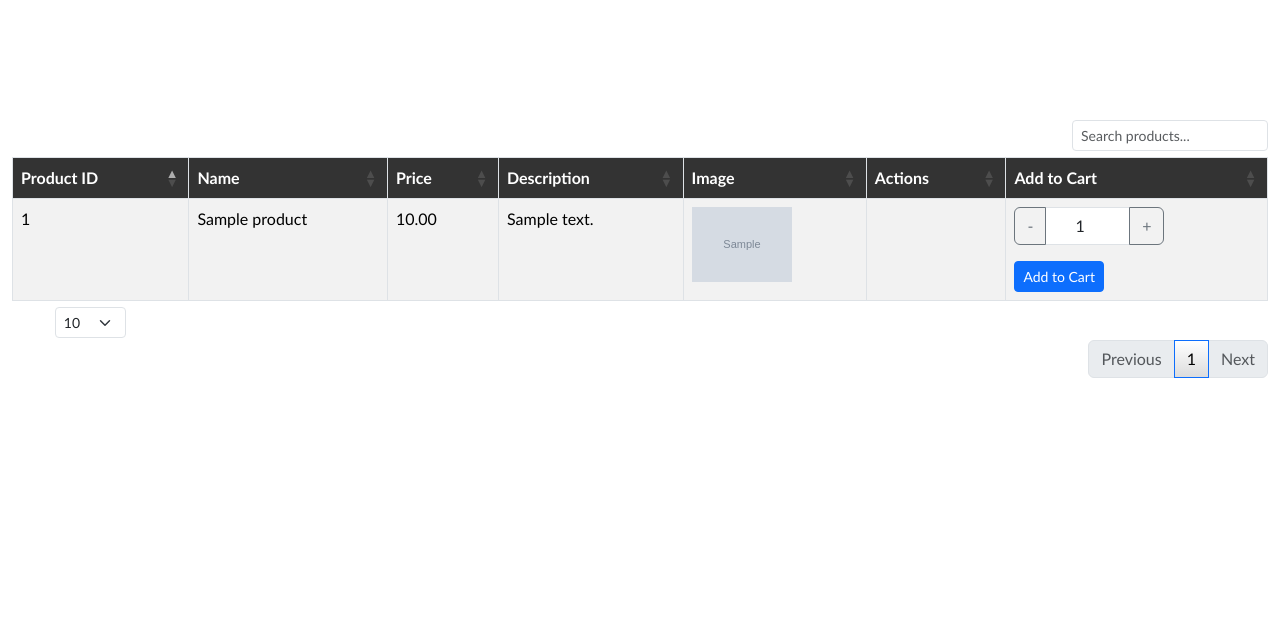
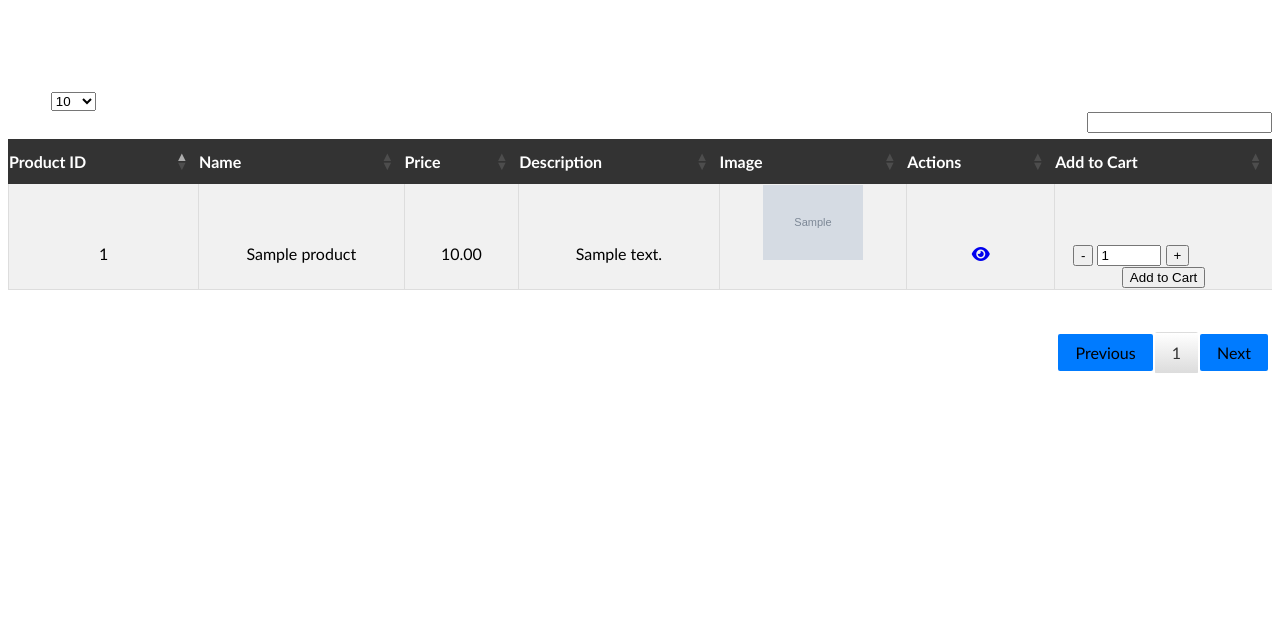
Before and after one commit to arcelda/Starter_Project, a PHP site: page /Starter_Project/layer_presentation/productList.php in a window 1280 px wide. Shown: the top 618 px of the page. Before the commit the page ends 378 px from the top, so only its background shows below. Run offline with PHP 8.4, Linux system fonts and the light colour scheme; tables that the repository leaves empty hold one stand-in row (values such as "Sample post"); grey boxes marked "Sample" are stand-in pictures; some libraries are stand-ins or nearby versions.

Commit message:
Fixed product table.

```diff
--- a/css/styles.css
+++ b/css/styles.css
@@ -27,13 +27,76 @@ footer {
     height: 50px;
 }
 
+#productTable thead {
+    box-sizing: border-box;
+    height: 45px;
+}
+
 #productTable thead th {
     color: #ffffff; /* White text for table headers */
     background-color: #333333; /* Dark background for headers */
 }
 
-#productTable tbody td {
+#productTable tbody {
+    display: table-row-group;
+    border: #000000;
     color: #000000; /* Black text for table cells */
+    border-bottom-color: #000000;
+}
+
+#productTable tbody {
+    display: table-row-group;
+    vertical-align: inherit;
+    unicode-bidi: isolate;
+    border: #000000;
+    border-bottom-color: #000000;
+}
+
+#productTable tbody > th{
+    padding: 8px 10px;
+}
+
+#productTable tbody > tr{
+    display: table-row;
+    vertical-align: inherit;
+    unicode-bidi: isolate;
+    text-align: center;
+}
+
+
+#productTable tbody > tr > td {
+    border-bottom: 1px solid #ddd !important;
+    border-left: 1px solid #ddd;
+}
+
+#productTable tbody > tr.odd >.sorting_1{
+    background-color: #f1f1f100;
+}
+
+#productTable tbody > tr.odd{
+    background-color: #f1f1f1f8;
+}
+
+#productTable tbody > tr:hover{
+    background-color: #f1f1f1cc;
+}
+
+#productTable tbody > tr.even{
+    border: #000000;
+    background-color: whitesmoke;
+    border-bottom-color: #000000;
+}
+
+#productTable tbody > tr.child{
+    border: #000000;
+    background-color: whitesmoke;
+    border-bottom-color: #000000;
+}
+
+#productTable tbody > tr.child:hover.selected{
+    border: #000000;
+    background-color: #aab7d1 !important;
+    border-bottom-color: #000000;
 }
 
 /* Change the color of the "Search" label */
@@ -71,6 +134,85 @@ footer {
 #productTable_info {
     color: white; /* Blue text for info label */
 }
+
+#productTable_paginate {
+    float: right;
+    text-align: right;
+    padding: .25em;
+}
+
+#productTable_previous {
+    box-sizing: border-box;
+    display: inline-block;
+    min-width: 1.5em;
+    padding: .5em 1em;
+    margin-left: 2px;
+    text-align: center;
+    text-decoration: none !important;
+    cursor: pointer;
+    color: #333 !important;
+    border: 1px solid transparent;
+    border-radius: 2px;
+
+    border: 1px solid transparent;
+    background: transparent;
+    box-shadow: none;
+
+    color: rgb(0, 0, 0) !important;
+    background-color: #007bff;
+}
+
+#productTable_paginate > span{
+
+    background: linear-gradient(to bottom, white 0%, #dcdcdc 100%);
+    box-sizing: border-box;
+    display: inline-block;
+    min-width: 1.5em;
+    padding: .5em 1em;
+    margin-left: 2px;
+    text-align: center;
+    text-decoration: none !important;
+    cursor: pointer;
+    color: #333 !important;
+    border: 1px solid transparent;
+    border-radius: 2px;
+
+    font-size: 1rem;
+    font-weight: 400;
+    line-height: 1.5;
+}
+
+#productTable_previous.disabled:hover{
+    color: rgb(0, 0, 0) !important;
+    background-color: whitesmoke;
+}
+
+#productTable_next{
+    box-sizing: border-box;
+    display: inline-block;
+    min-width: 1.5em;
+    padding: .5em 1em;
+    margin-left: 2px;
+    text-align: center;
+    text-decoration: none !important;
+    cursor: pointer;
+    color: #333 !important;
+    border: 1px solid transparent;
+    border-radius: 2px;
+
+    border: 1px solid transparent;
+    background: transparent;
+    box-shadow: none;
+
+    color: rgb(0, 0, 0) !important;
+    background-color: #007bff;
+}
+
+#productTable_next.disabled:hover{
+    color: rgb(0, 0, 0) !important;
+    background-color: whitesmoke;
+}
+
 
 #userTable thead th {
     color: #ffffff; /* White text for table headers */
--- a/layer_presentation/productList.php
+++ b/layer_presentation/productList.php
@@ -14,7 +14,7 @@ $products = $controller->listProducts();
     <meta name="viewport" content="width=device-width, initial-scale=1.0">
     <title>Product List</title>
     <!-- Bootstrap CSS -->
-    <link href="https://cdn.jsdelivr.net/npm/bootstrap@5.3.0/dist/css/bootstrap.min.css" rel="stylesheet">
+    <link rel="stylesheet" href="https://cdn.datatables.net/responsive/2.2.9/css/responsive.dataTables.min.css">
     <!-- Font Awesome -->
     <link rel="stylesheet" href="https://cdnjs.cloudflare.com/ajax/libs/font-awesome/6.0.0-beta3/css/all.min.css">
     <!-- DataTables CSS with Bootstrap styling -->
@@ -30,7 +30,7 @@ $products = $controller->listProducts();
             <h1 class="register-page-font">Product List</h1>
         </div>
         <div class="table-responsive mt-3">
-            <table id="productTable" class="table table-striped table-bordered">
+            <table id="productTable" class="display responsive nowrap" style="width:100%">
                 <thead>
                     <tr>
                         <th>Product ID</th>
@@ -64,8 +64,8 @@ $products = $controller->listProducts();
                                         <i class="fas fa-add"></i>
                                     </a>
                                 <?php endif; ?>
-                                <!-- <a href="layer_presentation/viewProduct.php?product_id=<?php echo $product['product_id']; ?>" class="btn btn-info btn-sm">
-                                    <i class="fas fa-eye"></i> -->
+                                 <a href="layer_presentation/viewProduct.php?product_id=<?php echo $product['product_id']; ?>" class="btn btn-info btn-sm">
+                                    <i class="fas fa-eye"></i>
                                 </a>
                                 <?php if (isset($_SESSION['role']) && $_SESSION['role'] == 'admin'): ?>
                                     <a href="layer_presentation/editProduct.php?product_id=<?php echo $product['product_id']; ?>" class="btn btn-warning btn-sm">
@@ -105,21 +105,14 @@ $products = $controller->listProducts();
     <!-- Include jQuery and DataTables JS -->
     <script src="https://code.jquery.com/jquery-3.6.0.min.js"></script>
     <script src="https://cdn.datatables.net/1.11.5/js/jquery.dataTables.min.js"></script>
-    <script src="https://cdn.datatables.net/1.11.5/js/dataTables.bootstrap5.min.js"></script>
-    <!-- productTable -->
-    <link rel="stylesheet" href="css/styles.css">
+    <script src="https://cdn.datatables.net/responsive/2.2.9/js/dataTables.responsive.min.js"></script>
+    <!-- productTable
+    <link rel="stylesheet" href="css/styles.css">-->
     <script>
     $(document).ready(function() {
         $('#productTable').DataTable({
             responsive: true,
-            autoWidth: false,
-            paging: true,
-            searching: true,
-            dom: '<"top"f>rt<"bottom"lp><"clear">',
-            language: {
-                search: "_INPUT_",
-                searchPlaceholder: "Search products..."
-            }
+            pageLength: 10 // Default number of rows per page
         });
     });
     </script>
--- a/sql/insertdata.sql
+++ b/sql/insertdata.sql
@@ -13,7 +13,6 @@ INSERT INTO products (name, price, description, product_image) VALUES
 ('Gray CCSU V-neck', 19.99, 'One of our more popular items!', 'images/gray_CCSU_v_neck.jpg'),
 ('CCSU Hat', 24.99, 'One of our more popular items!', 'images/hat_CCSU.jpg'),
 ('CCSU Leggings', 24.99, 'One of our more popular items!', 'images/leggings_CCSU.jpg');
-
 
 -- Cart
 INSERT INTO cart (user_id, product_id, quantity) VALUES
```
Also changed, not shown: layer_presentation/add_to_cart.php (+12 -1 lines), layer_presentation/viewProduct.php (+24 -54 lines).
